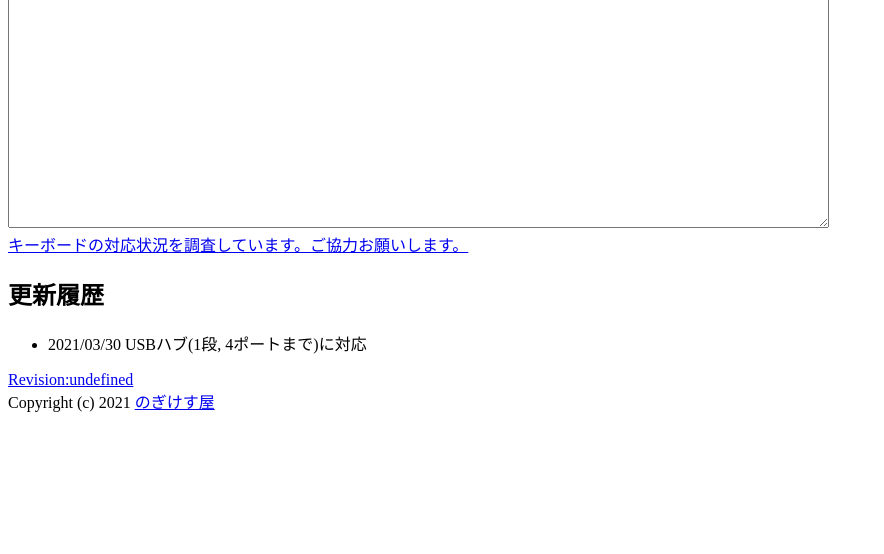
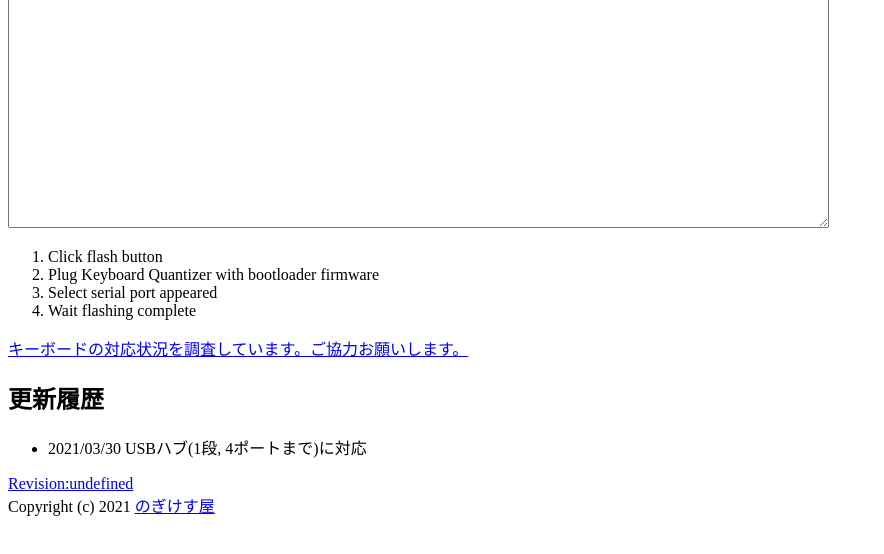
Before and after one commit to sekigon-gonnoc/ch559-web-updater, a website built with Parcel: page index.html in a window 1280 px wide. Shown: the part 104-658 px from the top of the page, without its empty margins (0-884 px from the left). Built offline with nearby package versions, Linux system fonts and the light colour scheme.

Commit message:
Update messages

```diff
--- a/index.html
+++ b/index.html
@@ -20,6 +20,12 @@
       <div>
         <textarea readonly cols="100" rows="15" id="progress"></textarea>
       </div>
+      <ol>
+        <li>Click flash button</li>
+        <li>Plug Keyboard Quantizer with bootloader firmware</li>
+        <li>Select serial port appeared</li>
+        <li>Wait flashing complete</li>
+      </ol>
       <div>
         <a
           href="https://forms.gle/qfXvfceP8PH9swBT8"
--- a/src/index.js
+++ b/src/index.js
@@ -7,7 +7,7 @@ let progress = document.getElementById("progress");
 
 if (!navigator.serial) {
   progress.innerHTML =
-    "Web serial is unavailable.\nPlease use Google Chrome and and set the #enable-experimental-web-platform-features flag in chrome://flags.\n";
+    "Web serial is unavailable.\nPlease use Google Chrome or Chromium Edge\n";
   console.error("Web serial is unavailable");
 }
 
```
